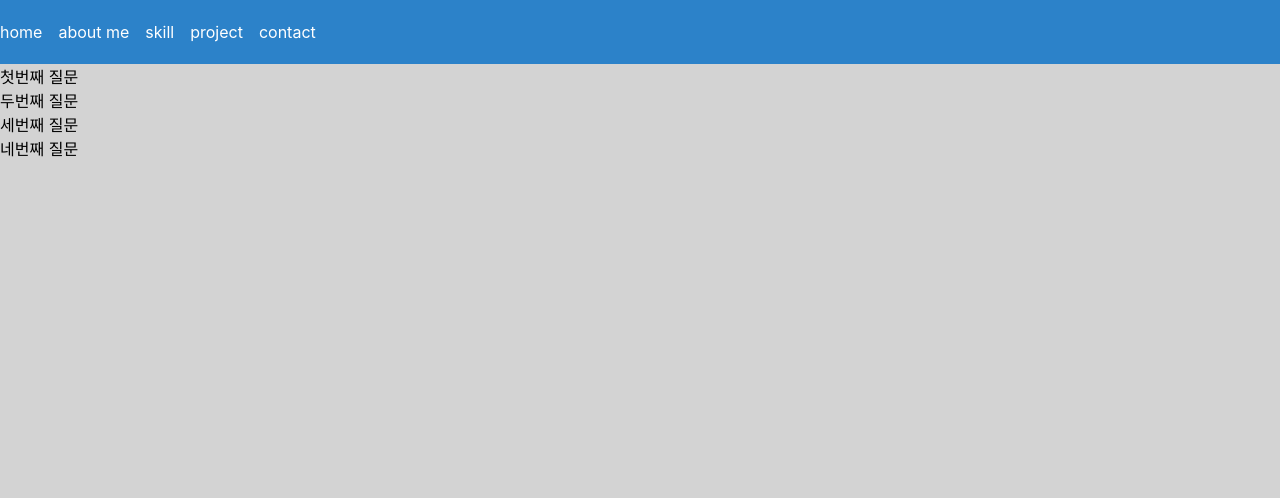
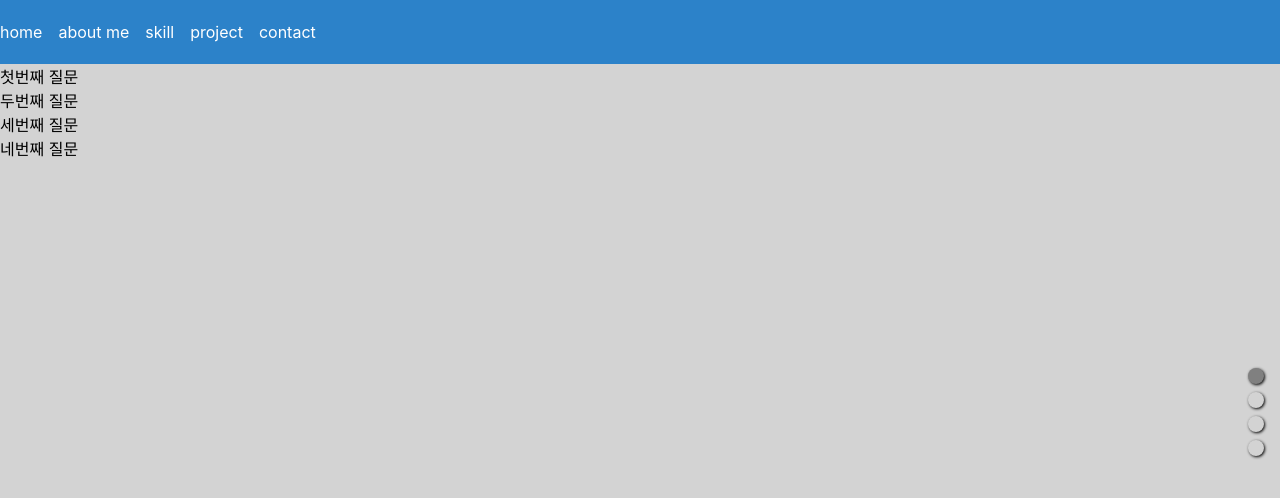
Before and after one commit to Park1016/portfolio, a Next.js app: page /home in a window 1280 px wide. Shown: the top 498 px of the page. Built offline with nearby package versions, Linux system fonts and the light colour scheme.

Commit message:
slick dots 스타일링

```diff
--- a/components/project/detail.jsx
+++ b/components/project/detail.jsx
@@ -34,18 +34,20 @@ export default class Detail extends Component {
     render(){
 
         const settings = {
-            dots: false,
+            dots: true,
             infinite: false,
             speed: 500,
             slidesToShow: 1,
             slidesToScroll: 1,
             arrows: false,
             vertical : true,
+            dotsClass: "dots",
         };
 
         return (
             <S.box>
                 <S.container>
+                    <button type="button" onClick={() => Router.back()}>뒤로가기</button>
                     <Slider {...settings} ref={slider => this.slider = slider}>
                         <S.content>
                             <span>
@@ -83,7 +85,6 @@ export default class Detail extends Component {
                         </S.content>
                         <S.content>
                             <iframe src={this.props.item.deploy} width="1152px" height="648px"/>
-                            <button type="button" onClick={() => Router.back()}>뒤로가기</button>
                         </S.content>
                     </Slider>
                 </S.container>
--- a/components/project/project.jsx
+++ b/components/project/project.jsx
@@ -67,6 +67,7 @@ const Project = ({item}) => {
                     </a>
                 </li>}
                 {show &&
+                // <Link href={`/project/${item.name}`}><a>상세보기</a></Link>}
                 <button type="button" onClick={onDetail}>상세보기</button>}
             </S.ul>
         </>
--- a/pages/home.jsx
+++ b/pages/home.jsx
@@ -29,13 +29,14 @@ export default class Home extends Component {
 
     render() {
         const settings = {
-            dots: false,
+            dots: true,
             infinite: false,
             speed: 500,
             slidesToShow: 1,
             slidesToScroll: 1,
             arrows: false,
             vertical : true,
+            dotsClass: "dots",
         };
 
         return (
--- a/src/project.json
+++ b/src/project.json
@@ -1,6 +1,7 @@
 {
     "project" : [
         {
+            "id": "1",
             "name": "watchaPedia",
             "skill": "html, css, js",
             "roll": "왓챠",
@@ -11,6 +12,7 @@
             "video": "/_next/static/videos/movie(자막)-a16ec1377484051ece12df0942a8ab19.mp4"
         },
         {
+            "id": "2",
             "name": "mbti",
             "skill": "react, postCss, netlify",
             "roll": "mbti",
@@ -21,6 +23,7 @@
             "video": "/_next/static/videos/mbti(자막)-b4d5eb29aef4f3ab0d604be87a0875be.mp4"
         },
         {
+            "id": "3",
             "name": "naverMovie",
             "skill": "react, postCss, netlify",
             "roll": "네이버",
@@ -31,6 +34,7 @@
             "video": "/_next/static/videos/movie(자막)-a16ec1377484051ece12df0942a8ab19.mp4"
         },
         {
+            "id": "4",
             "name": "travelHere",
             "skill": "react, styled component, redux, redux thunk, firebase, netlify",
             "roll": "트래블",
--- a/styles/detail.Style.js
+++ b/styles/detail.Style.js
@@ -7,6 +7,7 @@ const box = styled.div`
     position: absolute;
     top: 0;
     left: 0;
+    overflow: hidden;
     display: flex;
     align-items: center;
     justify-content: center;
@@ -26,6 +27,14 @@ const container = styled.ul`
             display: flex;
             flex-direction: row;
         }
+    }
+    button {
+        position: sticky;
+        top: 0;
+        left: 0;
+        width: 5rem;
+        transform: translateX(calc(100vw - 5rem));
+        z-index: 10;
     }
 `;
 
--- /dev/null
+++ b/styles/home.css
@@ -0,0 +1,63 @@
+/* .slick-dots {
+  position: absolute;
+  top: 45vh;
+  right: 1rem;
+  z-index: 10;
+} */
+
+.dots {
+  position: absolute;
+  top: 45vh;
+  right: 1rem;
+  z-index: 10;
+}
+
+.dots li {
+  background: lightgray;
+  box-shadow: 1px 1px 3px black;
+  width: 1rem;
+  height: 1rem;
+  border-radius: 50%;
+  margin: 0.5rem 0;
+  overflow: hidden;
+}
+
+.dots li button {
+  /* background: lightgray;
+  width: 1rem;
+  height: 1rem;
+  border-radius: 50%;
+  border: none;
+  color: transparent;
+  box-shadow: 1px 1px 3px black;
+  margin: 0; */
+  visibility: hidden;
+}
+
+.dots li:hover {
+  cursor: pointer;
+}
+
+/* .dots li:nth-child(1):hover{
+
+} */
+
+/* .slick-active {
+  background: gray;
+  width: 1rem;
+  height: 1rem;
+  border-radius: 50%;
+} */
+
+.dots > .slick-active {
+  background: gray;
+  /* width: 1rem;
+  height: 1rem;
+  border-radius: 50%;
+  z-index: 11; */
+}
+
+/*
+.dots li button {
+  display: none;
+} */
```
Also changed, not shown: pages/_app.js (+4 -3 lines), pages/project/[id]/index.js (+33 -0 lines).
